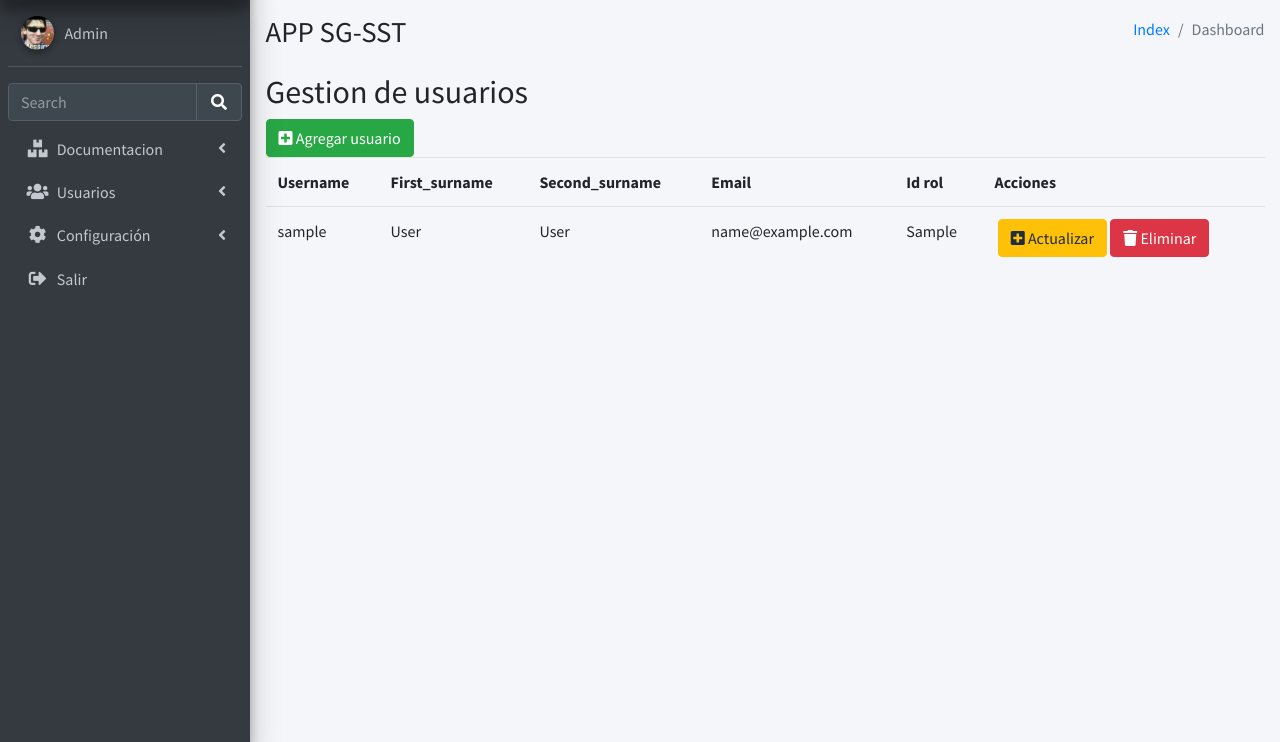
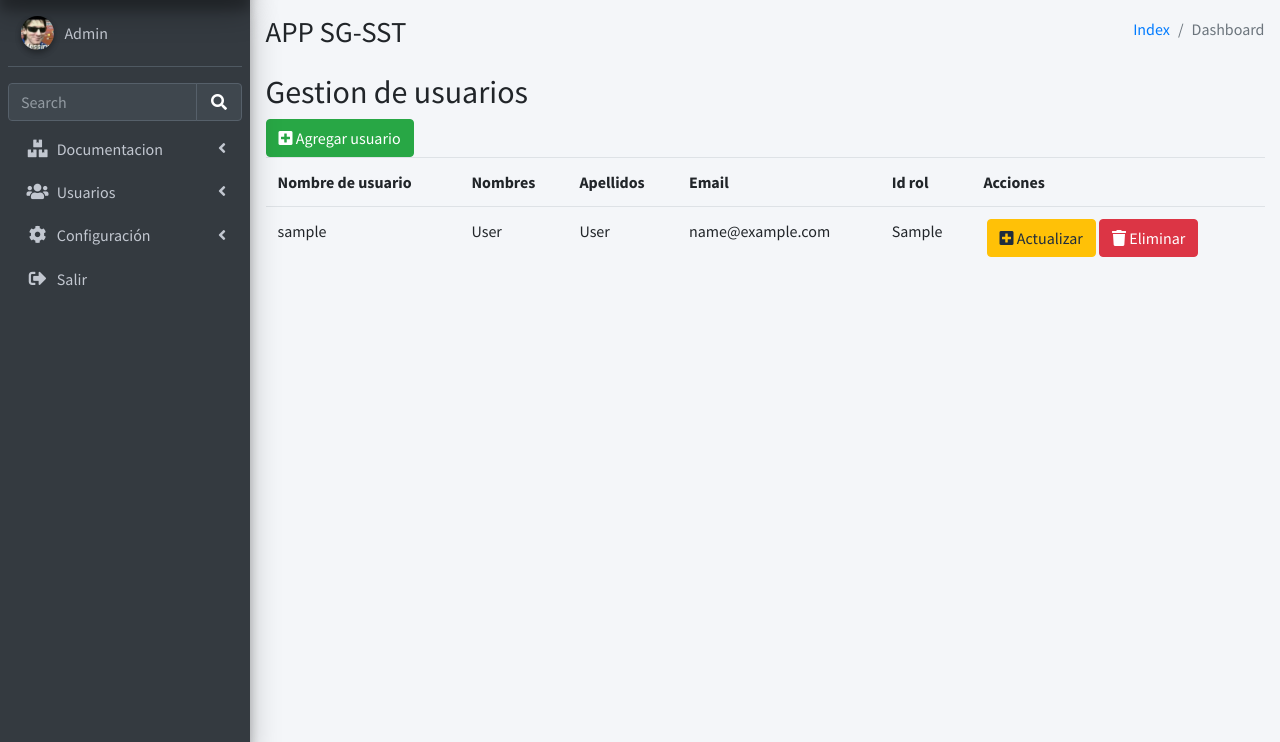
Before and after one commit to docenteedwin/sg-sst, a Django app: page /usuarios in a window 1280 px wide. Shown: the part 57-799 px from the top of the page. Run offline with Django 3.2, Linux system fonts and the light colour scheme; tables that the repository leaves empty hold one stand-in row (values such as "Sample post"); some libraries are stand-ins or nearby versions.

Commit message:
Commit base de datos - Sebastian

```diff
--- a/APP_SG_SST/APP_SG_SST/settings.py
+++ b/APP_SG_SST/APP_SG_SST/settings.py
@@ -84,6 +84,12 @@ DATABASES = {
         'PORT': '5432',
     }
 }
+# {
+#     'default': {
+#         'ENGINE': 'django.db.backends.sqlite3',
+#         'NAME': BASE_DIR / 'db.sqlite3',
+#     }
+# }
 
 
 # Password validation
--- a/APP_SG_SST/sst/templates/sst/listado_usuarios.html
+++ b/APP_SG_SST/sst/templates/sst/listado_usuarios.html
@@ -25,9 +25,9 @@
         <table class="table">
             <tr>
 
-                <th>Username</th>
-                <th>First_surname</th>
-                <th>Second_surname</th>
+                <th>Nombre de usuario</th>
+                <th>Nombres</th>
+                <th>Apellidos</th>
                 <th>Email</th>
                 <th>Id rol</th>
                 <th>Acciones</th>
```
